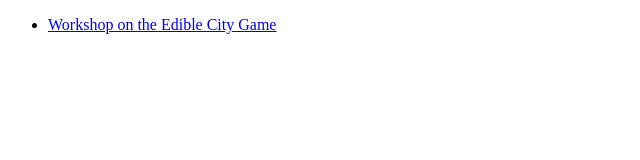
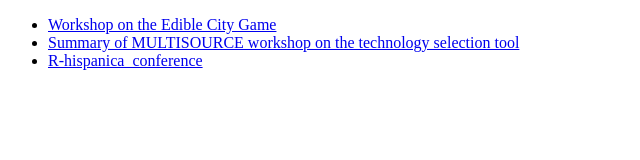
Before and after one commit to jospueyo/docs, a plain HTML site: page index.html in a window 1280 px wide. Shown: the whole page, without its empty margins (0-640 px from the left). Drawn offline with Linux system fonts and the light colour scheme.

Commit message:
Update index.html

```diff
--- a/index.html
+++ b/index.html
@@ -7,6 +7,8 @@
 <body>
 <ul>
     <li><a href="./ediblesfl_workshop.html">Workshop on the Edible City Game</a></li>
+    <li><a href="./multisource_wp4_summary_workshop.html">Summary of MULTISOURCE workshop on the technology selection tool</a></li>
+    <li><a href="./R-hispanica_conference.html">R-hispanica_conference</a></li>
 </ul>
 </body>
 </html>
```
